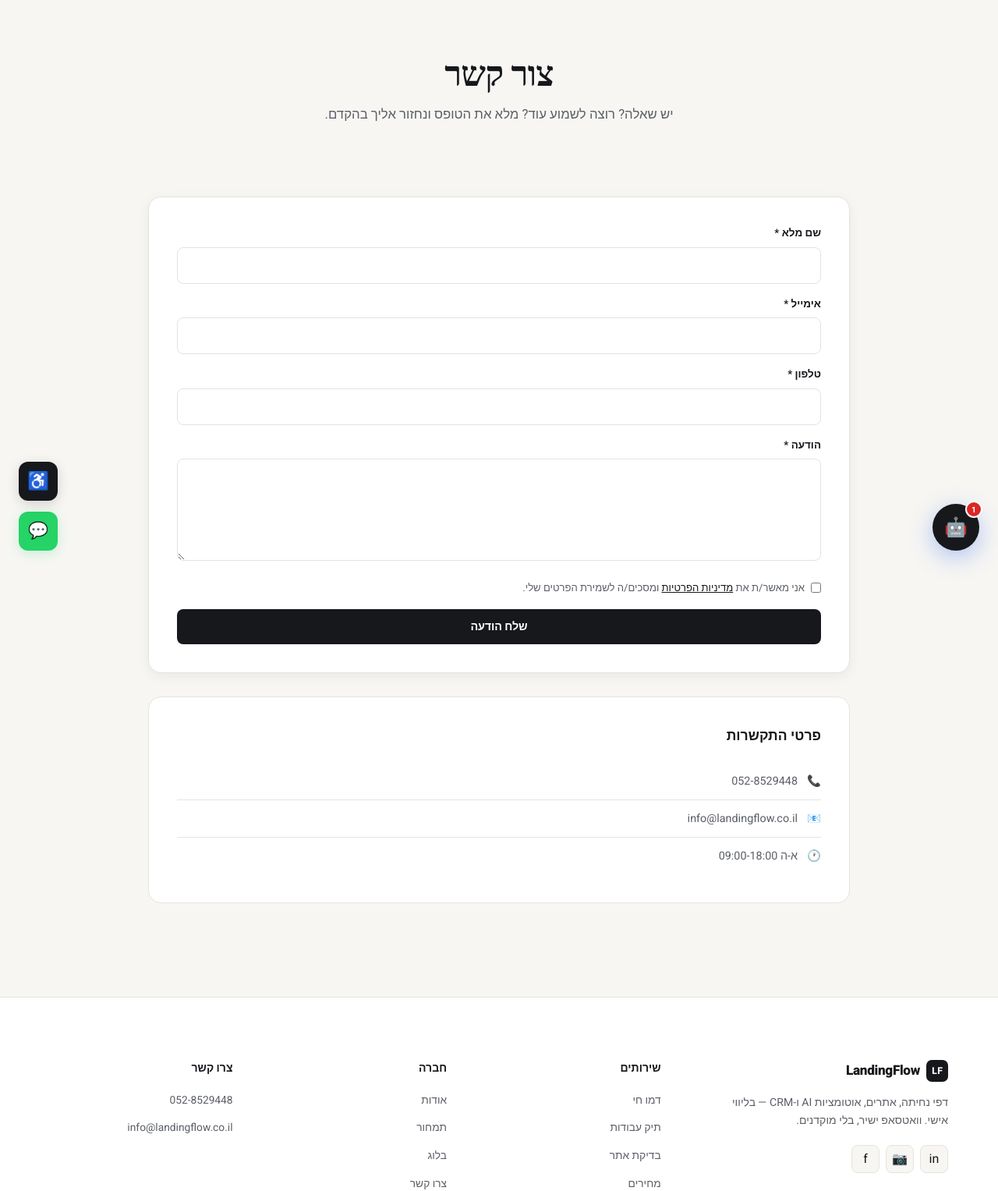
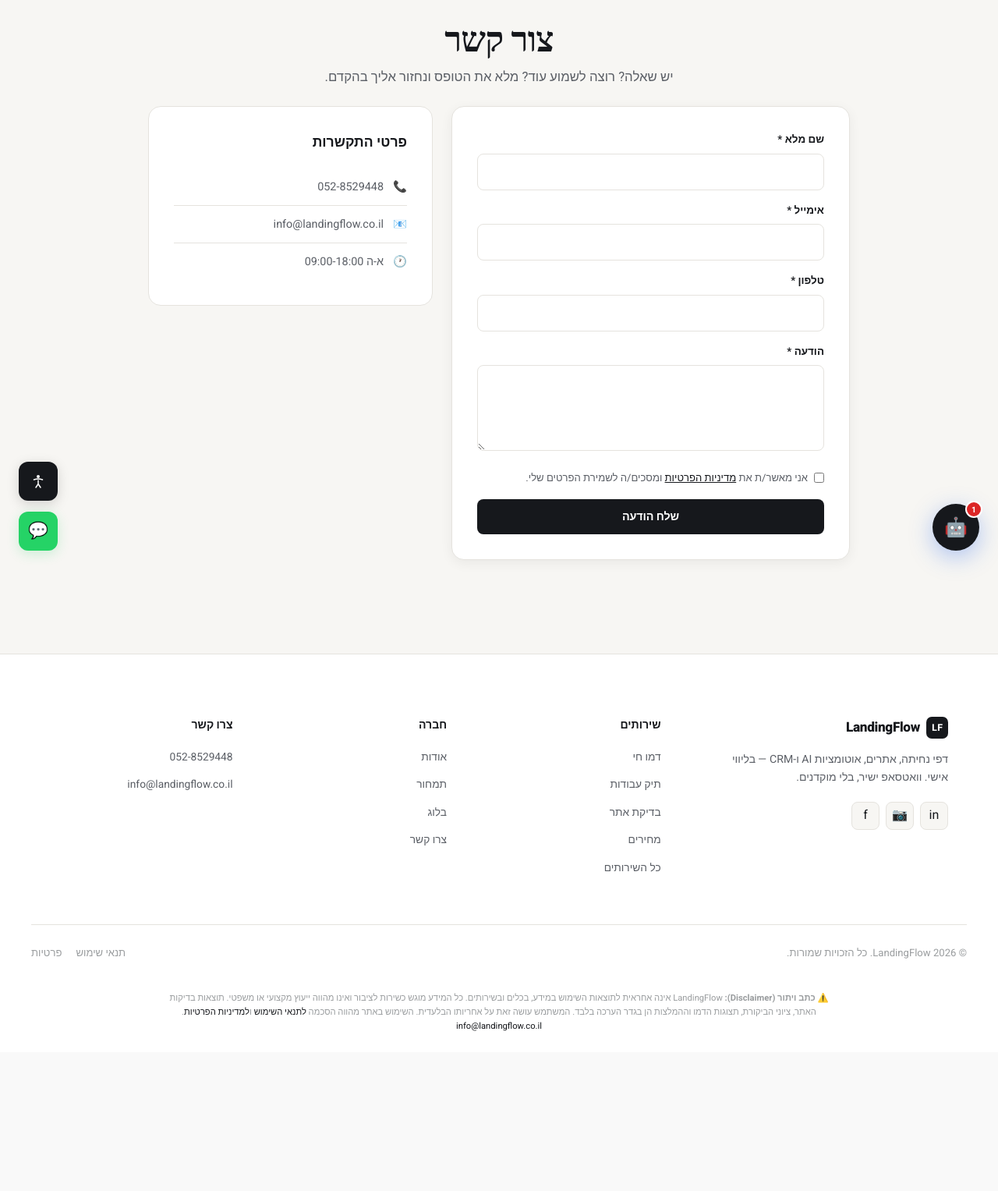
Before and after one commit to BennyTheLion/LandingFlow, a PHP site: page /contact in a window 1280 px wide. Shown: the part 70-1597 px from the top of the page at 78% size. After the commit the page ends 1392 px from the top, so only its background shows below. Run offline with PHP 8.4, Linux system fonts and the light colour scheme; some libraries are stand-ins or nearby versions; some web fonts are replaced.

Commit message:
Fix subdirectory routing, contact page overflow, and the a11y button's mismatched icon
Removing the explicit "RewriteBase /" in .htaccess lets mod_rewrite derive the
base from the file's own directory instead of always resolving against the
server root, which fixes every inner route (e.g. /about, /audit) 404ing when
the project is served from a subdirectory under a shared DocumentRoot, as it
is locally via plain http://localhost/landingflow/. Request::detectBaseUrl()
already computed URLs correctly per-request, so nothing else needed to change.

The contact page stacked its form and contact-info card in a single column
at every width, pushing the submit button off-screen even on desktop where
there was room for both side by side; now they sit in a two-column grid on
larger screens and the hero spacing is tightened to match the audit page.

The floating accessibility button's emoji (♿) renders as a fixed-color emoji
glyph on Windows that ignores CSS color, showing blue against the button's
correct near-black background; replaced it with a line-art SVG icon matching
every other icon on the site.

Co-Authored-By: Claude Sonnet 5 <noreply@anthropic.com>
Claude-Session: https://claude.ai/code/session_01SWBzFfwmh3y9GoQngawdzv

```diff
--- a/app/views/partials/footer.php
+++ b/app/views/partials/footer.php
@@ -14,7 +14,7 @@
 <a href="https://wa.me/972528529448" target="_blank" rel="noopener" class="whatsapp-float" id="waFloat" aria-label="WhatsApp" title="דברו איתנו בוואטסאפ!">💬<span class="whatsapp-tooltip" id="waTooltip">דברו איתנו בוואטסאפ :-)</span></a>
 
 <!-- Accessibility Floating -->
-<button class="a11y-float" id="a11yToggle" aria-label="נגישות" title="תפריט נגישות">♿</button>
+<button class="a11y-float" id="a11yToggle" aria-label="נגישות" title="תפריט נגישות"><svg class="icon-line" viewBox="0 0 24 24" style="width:24px;height:24px"><circle cx="12" cy="6" r="2" fill="currentColor" stroke="none"></circle><path d="M6.5 10c3.5-1.2 7.5-1.2 11 0M12 11v4.5M9 20l3-4.5 3 4.5"></path></svg></button>
 <div class="a11y-panel" id="a11yPanel">
   <h4>הגדרות נגישות</h4>
   <button class="a11y-btn" onclick="document.body.classList.toggle('high-contrast')">ניגודיות גבוהה</button>
--- a/app/views/public/contact.php
+++ b/app/views/public/contact.php
@@ -1,15 +1,34 @@
 <?php ob_start() ?>
-<section style="padding-top:140px"><div class="container"><div class="head-center" style="margin-bottom:50px"><h1 class="section-title" style="margin:0 auto 12px">צור קשר</h1><p class="section-sub" style="margin:0 auto 42px">יש שאלה? רוצה לשמוע עוד? מלא את הטופס ונחזור אליך בהקדם.</p></div>
-<?php $succ = $flash("success"); if ($succ): ?><div class="alert-success"><?= htmlspecialchars($succ) ?></div><?php endif; ?>
-<?php $err = $flash("error"); if ($err): ?><div class="alert-error"><?= htmlspecialchars($err) ?></div><?php endif; ?>
-<div style="display:grid;grid-template-columns:1fr;gap:30px;max-width:900px;margin:0 auto"><?php if(1): ?><div style="background:var(--surface);border:1px solid var(--border);border-radius:16px;padding:36px;box-shadow:var(--shadow-md)">
+<style>
+.contact-hero{padding-top:96px}
+.contact-grid{display:grid;grid-template-columns:1fr;gap:24px;max-width:900px;margin:0 auto}
+@media(min-width:760px){.contact-grid{grid-template-columns:1.4fr 1fr;align-items:start}}
+.contact-card{background:var(--surface);border:1px solid var(--border);border-radius:16px;padding:32px;box-shadow:var(--shadow-md)}
+.contact-info{background:var(--surface);border:1px solid var(--border);border-radius:16px;padding:32px}
+.contact-info h3{font-size:1.1rem;font-weight:700;margin-bottom:18px}
+.contact-info-row{display:flex;align-items:center;gap:12px;padding:12px 0;border-bottom:1px solid var(--border);font-size:.9rem;color:var(--ink-soft)}
+.contact-info-row:last-child{border-bottom:none}
+</style>
+<section class="contact-hero"><div class="container"><div class="head-center" style="margin-bottom:24px"><h1 class="section-title" style="margin:0 auto 8px">צור קשר</h1><p class="section-sub" style="margin:0 auto">יש שאלה? רוצה לשמוע עוד? מלא את הטופס ונחזור אליך בהקדם.</p></div>
+<?php $succ = $flash("success"); if ($succ): ?><div class="alert-success" style="max-width:900px;margin:0 auto 16px"><?= htmlspecialchars($succ) ?></div><?php endif; ?>
+<?php $err = $flash("error"); if ($err): ?><div class="alert-error" style="max-width:900px;margin:0 auto 16px"><?= htmlspecialchars($err) ?></div><?php endif; ?>
+<div class="contact-grid">
+  <div class="contact-card">
     <form method="POST" action="<?= $url("contact") ?>"><?= $csrf() ?>
       <div class="form-group"><label>שם מלא *</label><input type="text" name="name" required value="<?= $old("name") ?>"></div>
       <div class="form-group"><label>אימייל *</label><input type="email" name="email" required value="<?= $old("email") ?>"></div>
       <div class="form-group"><label>טלפון *</label><input type="tel" name="phone" required value="<?= $old("phone") ?>"></div>
-  <div class="form-group"><label>הודעה *</label><textarea name="message" rows="5" required><?= $old("message") ?></textarea></div>
+      <div class="form-group"><label>הודעה *</label><textarea name="message" rows="4" required><?= $old("message") ?></textarea></div>
       <div class="check-row"><input type="checkbox" name="consent" id="consent" value="1" required><label for="consent">אני מאשר/ת את <a href="<?= $url("privacy-policy") ?>" target="_blank">מדיניות הפרטיות</a> ומסכים/ה לשמירת הפרטים שלי.</label></div>
       <button type="submit" class="btn btn-primary btn-block">שלח הודעה</button>
-</form></div><?php endif; ?>
-<div style="background:var(--surface);border:1px solid var(--border);border-radius:16px;padding:36px"><h3 style="font-size:1.1rem;font-weight:700;margin-bottom:20px">פרטי התקשרות</h3><div style="display:flex;align-items:center;gap:12px;padding:12px 0;border-bottom:1px solid var(--border);font-size:.9rem;color:var(--ink-soft)">📞 <span>052-8529448</span></div><div style="display:flex;align-items:center;gap:12px;padding:12px 0;border-bottom:1px solid var(--border);font-size:.9rem;color:var(--ink-soft)">📧 <span>info@landingflow.co.il</span></div><div style="display:flex;align-items:center;gap:12px;padding:12px 0;font-size:.9rem;color:var(--ink-soft)">🕐 <span>א-ה 09:00-18:00</span></div></div></div></div></section>
+    </form>
+  </div>
+  <div class="contact-info">
+    <h3>פרטי התקשרות</h3>
+    <div class="contact-info-row">📞 <span>052-8529448</span></div>
+    <div class="contact-info-row">📧 <span>info@landingflow.co.il</span></div>
+    <div class="contact-info-row">🕐 <span>א-ה 09:00-18:00</span></div>
+  </div>
+</div>
+</div></section>
 <?php $content = ob_get_clean(); include __DIR__ . "/../partials/layout.php"; ?>
```
Also changed, not shown: .htaccess. Lines whose indentation alone changed are shown as unchanged.
